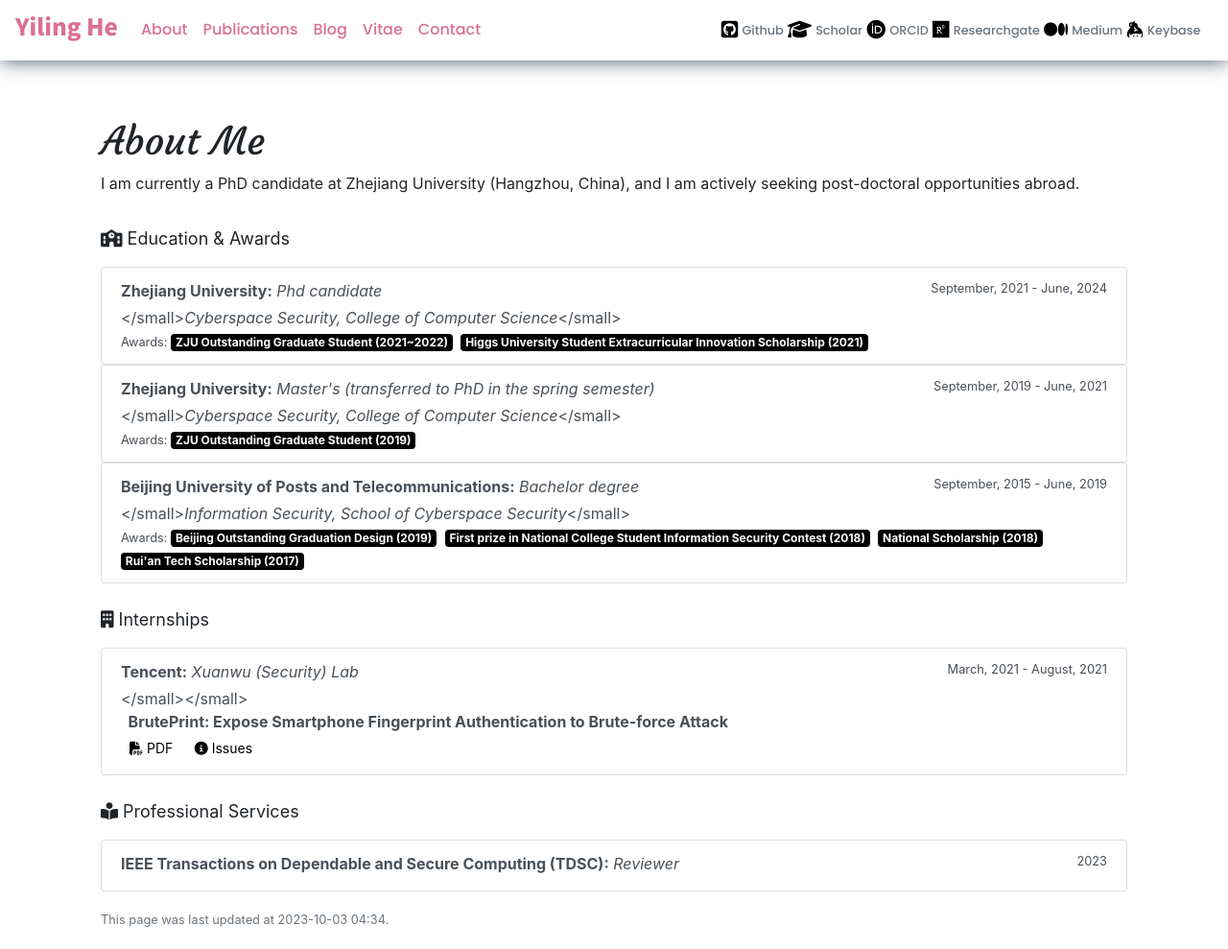
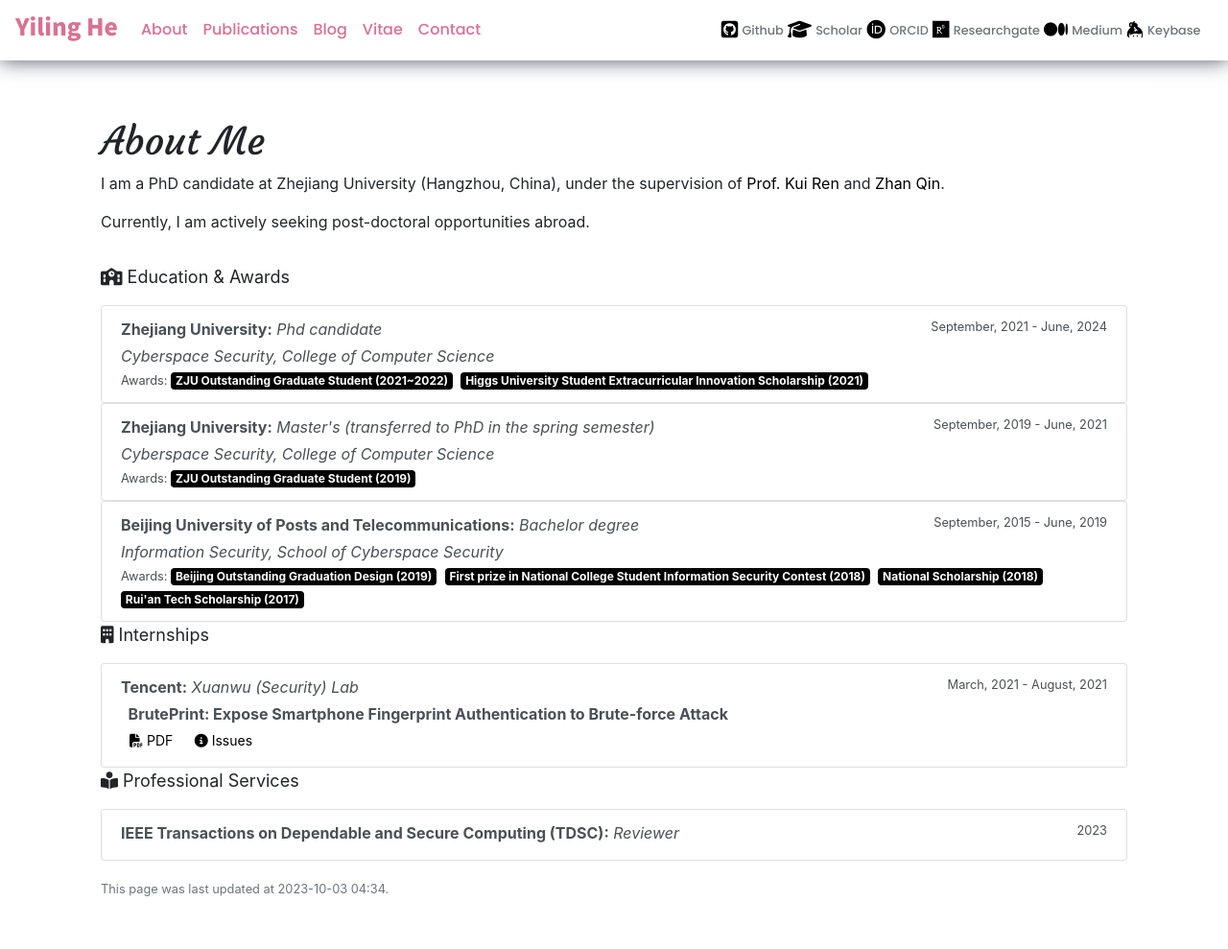
Before and after one commit to E0HYL/e0hyl.github.io, a Jekyll site: the page built from pages/about.md, in a window 1280 px wide. Shown: the whole page at 96% size. Built offline with Jekyll 4.4.1, drawn with Linux system fonts in a browser that asks for light colours; nearby versions of some CDN libraries; comment, search, counter and statistics services are not loaded; after the commit the page ends 957 px from its top, so only the background shows below that.

Commit message:
fix small tag in md

```diff
--- a/pages/about.md
+++ b/pages/about.md
@@ -9,69 +9,73 @@ last-updated: 2020-10-30 5:55 PM
 
 <h1 class="mx-auto" style="font-family:Courgette;">{{ page.title }}</h1>
 
-I am currently a PhD candidate at Zhejiang University (Hangzhou, China), and I am actively seeking post-doctoral opportunities abroad.
+I am a PhD candidate at Zhejiang University (Hangzhou, China), under the supervision of <a href="https://scholar.google.com/citations?user=uuQA_rcAAAAJ">Prof. Kui Ren</a> and <a href="https://scholar.google.com/citations?user=5fa4lOQAAAAJ&amp;hl=en">Zhan Qin</a>.
+
+Currently, I am actively seeking post-doctoral opportunities abroad.
 
 <div class="tab-pane overflow-auto" id="{{section.id}}" role="tabpanel" aria-labelledby="{{section.id}}-tab">
     <p><i>{{section.description}}</i></p>
-        <p style="font-size:large;"> <i class="fas fa-school"></i> Education & Awards </p>
-        {% for edu in site.data.education %}
-        <div class="list-group">
-          <div class="list-group-item list-group-item-action">
+    <!-- Education & Awards Section -->
+    <p style="font-size:large;"><i class="fas fa-school"></i> Education & Awards </p>
+    {% for edu in site.data.education %}
+    <div class="list-group">
+        <div class="list-group-item list-group-item-action">
             <div class="d-flex w-100 justify-content-between">
-              <p class="mb-1">
-                <b>{{ edu.School }}:</b> <em>{{ edu.Degree }}</em>
-              </p>
-              <small>{{ edu.StartDate }} - {{ edu.EndDate }}</small>
+                <p class="mb-1">
+                    <b>{{ edu.School }}:</b> <em>{{ edu.Degree }}</em>
+                </p>
+                <small>{{ edu.StartDate }} - {{ edu.EndDate }}</small>
             </div>
-          </small><em>{{ edu.Program }}, {{ edu.Department }}</em></small>
-          <br><small>Awards: </small>
-          {% for award in edu.Awards %}
-          <span class="badge badge-secondary mr-1" style="background-color:black;">{{ award }}</span>
-          {% endfor %}
-          </div>
+            <em>{{ edu.Program }}, {{ edu.Department }}</em>
+            <br><small>Awards: </small>
+            {% for award in edu.Awards %}
+            <span class="badge badge-secondary mr-1" style="background-color:black;">{{ award }}</span>
+            {% endfor %}
         </div>
-        {% endfor %}
-        <i> &nbsp;&nbsp; </i>
-        <p style="font-size:large;"> <i class="fas fa-building"></i> Internships </p>
-        {% for int in site.data.intern %}
-        <div class="list-group">
-          <div class="list-group-item list-group-item-action">
+    </div>
+    {% endfor %}
+    <!-- Internships Section -->
+    <p style="font-size:large;"><i class="fas fa-building"></i> Internships </p>
+    {% for int in site.data.intern %}
+    <div class="list-group">
+        <div class="list-group-item list-group-item-action">
             <div class="d-flex w-100 justify-content-between">
-              <p class="mb-1">
-                <b>{{ int.Company }}:</b> <em>{{ int.Department }}</em>
-              </p>
-              <small>{{ int.StartDate }} - {{ int.EndDate }}</small>
+                <p class="mb-1">
+                    <b>{{ int.Company }}:</b> <em>{{ int.Department }}</em>
+                </p>
+                <small>{{ int.StartDate }} - {{ int.EndDate }}</small>
             </div>
-          </small><em>{{ int.Description }}</em></small>
-          <div class="title font-weight-bold">
-            &nbsp; {{int.title}}
-          </div>
-          <a href="{{ int.pdf }}" class="btn btn-sm z-depth-0" role="button" target="_blank"><i class="fas fa-file-pdf"></i> PDF</a>
-          <a href="{{ int.issues }}" class="btn btn-sm z-depth-0" role="button" target="_blank"><i class="fas fa-info-circle"></i> Issues</a>
-          </div>
+            <em>{{ int.Description }}</em>
+            <div class="title font-weight-bold">
+                &nbsp; {{int.title}}
+            </div>
+            <a href="{{ int.pdf }}" class="btn btn-sm z-depth-0" role="button" target="_blank"><i class="fas fa-file-pdf"></i> PDF</a>
+            <a href="{{ int.issues }}" class="btn btn-sm z-depth-0" role="button" target="_blank"><i class="fas fa-info-circle"></i> Issues</a>
         </div>
-        {% endfor %}
-        <i> &nbsp;&nbsp; </i>
-        <p style="font-size:large;"> <i class="fas fa-book-reader"></i> Professional Services </p>
-        {% for ser in site.data.services %}
-        <div class="list-group">
-          <div class="list-group-item list-group-item-action">
+    </div>
+    {% endfor %}
+    <!-- Professional Services Section -->
+    <p style="font-size:large;"><i class="fas fa-book-reader"></i> Professional Services </p>
+    {% for ser in site.data.services %}
+    <div class="list-group">
+        <div class="list-group-item list-group-item-action">
             <div class="d-flex w-100 justify-content-between">
-              <p class="mb-1">
-                <b>{{ ser.Association }}:</b> <em>{{ ser.Job }}</em>
-              </p>
-              <small>{{ ser.Time }}</small>
+                <p class="mb-1">
+                    <b>{{ ser.Association }}:</b> <em>{{ ser.Job }}</em>
+                </p>
+                <small>{{ ser.Time }}</small>
             </div>
-          {% if ser.Awards %}
-            <br><small>Awards: </small>
+            {% if ser.Awards %}
+            <small>Awards: </small>
             {% for award in ser.Awards %}
             <span class="badge badge-secondary mr-1" style="background-color:black;">{{ award }}</span>
             {% endfor %}
-          {% endif %}
-          </div>
+            {% endif %}
         </div>
-        {% endfor %}
-  </div>
+    </div>
+    {% endfor %}
+</div>
+
 
 <!--
 *This is an example of code*
```
Also changed, not shown: _layouts/home.html (+9 -8 lines).
